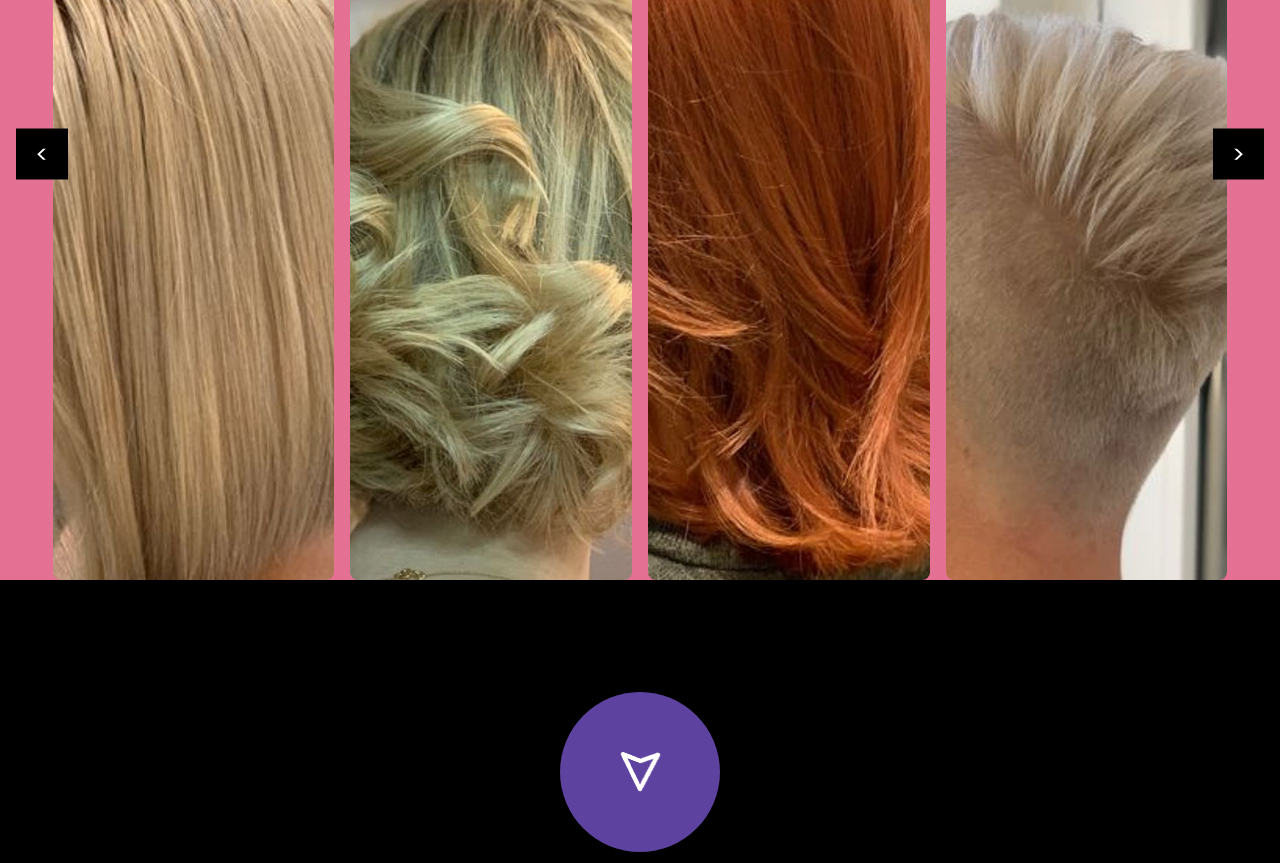
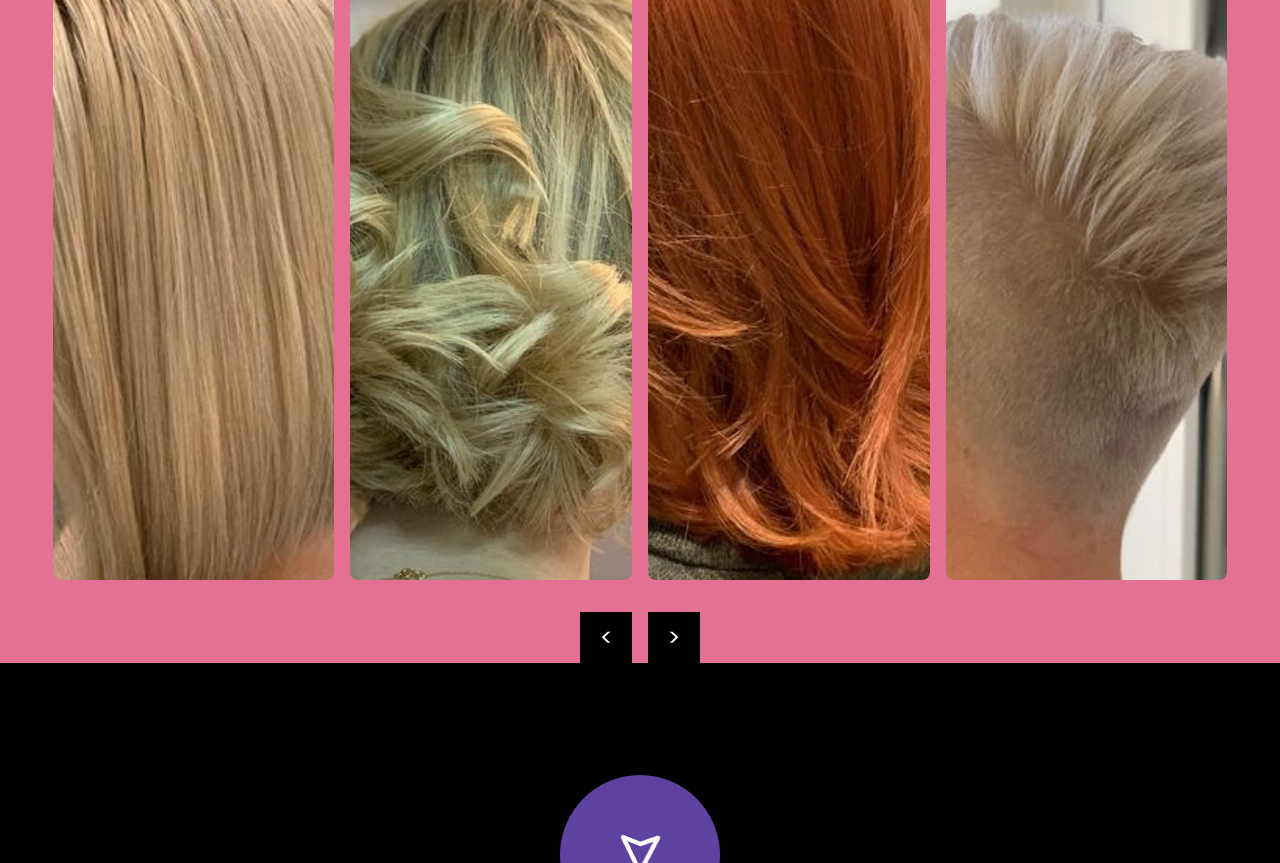
Before and after one commit to piknik1979/katarzyna-podhajska-fryzjerstwo, a React (Create React App) app: page / in a window 1280 px wide. Shown: the part 2200-3063 px from the top of the page. Built offline with nearby package versions, Linux system fonts and the light colour scheme.

Commit message:
przyciski na dole w portfolio

```diff
--- a/src/components/Portfolio.jsx
+++ b/src/components/Portfolio.jsx
@@ -77,72 +77,15 @@ function Portfolio() {
   const [startIndex, setStartIndex] = useState(0);
 
   const images = [
-    portfolio01,
-    portfolio02,
-    portfolio03,
-    portfolio04,
-    portfolio05,
-    portfolio06,
-    portfolio07,
-    portfolio08,
-    portfolio09,
-    portfolio10,
-    portfolio11,
-    portfolio12,
-    portfolio13,
-    portfolio14,
-    portfolio15,
-    portfolio16,
-    portfolio17,
-    portfolio18,
-    portfolio19,
-    portfolio20,
-    portfolio21,
-    portfolio22,
-    portfolio23,
-    portfolio24,
-    portfolio25,
-    portfolio26,
-    portfolio27,
-    portfolio28,
-    portfolio29,
-    portfolio30,
-    portfolio31,
-    portfolio32,
-    portfolio33,
-    portfolio34,
-    portfolio35,
-    portfolio36,
-    portfolio37,
-    portfolio38,
-    portfolio39,
-    portfolio40,
-    portfolio41,
-    portfolio42,
-    portfolio43,
-    portfolio44,
-    portfolio45,
-    portfolio46,
-    portfolio47,
-    portfolio48,
-    portfolio49,
-    portfolio50,
-    portfolio51,
-    portfolio52,
-    portfolio53,
-    portfolio54,
-    portfolio55,
-    portfolio56,
-    portfolio57,
-    portfolio58,
-    portfolio59,
-    portfolio60,
-    portfolio61,
-    portfolio62,
-    portfolio63,
-    portfolio64,
-    portfolio65,
-    portfolio66,
+    portfolio01, portfolio02, portfolio03, portfolio04, portfolio05, portfolio06, portfolio07, portfolio08,
+    portfolio09, portfolio10, portfolio11, portfolio12, portfolio13, portfolio14, portfolio15, portfolio16,
+    portfolio17, portfolio18, portfolio19, portfolio20, portfolio21, portfolio22, portfolio23, portfolio24,
+    portfolio25, portfolio26, portfolio27, portfolio28, portfolio29, portfolio30, portfolio31, portfolio32,
+    portfolio33, portfolio34, portfolio35, portfolio36, portfolio37, portfolio38, portfolio39, portfolio40,
+    portfolio41, portfolio42, portfolio43, portfolio44, portfolio45, portfolio46, portfolio47, portfolio48,
+    portfolio49, portfolio50, portfolio51, portfolio52, portfolio53, portfolio54, portfolio55, portfolio56,
+    portfolio57, portfolio58, portfolio59, portfolio60, portfolio61, portfolio62, portfolio63, portfolio64,
+    portfolio65, portfolio66,
   ];
 
   const itemsToShow = window.innerWidth < 1080 ? 1 : 4; // 1 zdjęcie na mobilnej, 4 na desktopowej
@@ -164,9 +107,6 @@ function Portfolio() {
         animate={controls}
         transition={{ delay: 0.03, type: "tween", duration: 0.8 }}
       >
-        <button className="prev" onClick={handlePrev}>
-          &lt;
-        </button>
         <div className="images">
           {images
             .slice(startIndex, startIndex + itemsToShow)
@@ -183,9 +123,14 @@ function Portfolio() {
               />
             ))}
         </div>
+        <div className="arrows">
+          <button className="prev" onClick={handlePrev}>
+            &lt;
+          </button>
           <button className="next" onClick={handleNext}>
             &gt;
           </button>
+        </div>
       </motion.div>
     </Section>
   );
@@ -213,6 +158,7 @@ const Section = styled.section`
     gap: 1rem;
     width: 100%;
     position: relative;
+    flex-direction: column; /* Zmieniamy na kolumnę, aby strzałki były pod zdjęciami */
 
     .images {
       display: flex;
@@ -237,55 +183,24 @@ const Section = styled.section`
       }
     }
 
+    .arrows {
+      display: flex;
+      justify-content: center;
+      gap: 1rem;
+      margin-top: 1rem;
+
       button {
         background-color: var(--primary-color);
         color: #fff;
         border: none;
         cursor: pointer;
-      z-index: 10;
+        padding: 0.5rem 1.2rem;
+        font-size: 1.5rem;
         transition: all 0.3s ease;
 
-      /* Strzałki dla desktop */
-      padding: 0.5rem 1.2rem;
-      font-size: 1.5rem;
-
-      /* Strzałki dla mobilnych */
         @media screen and (max-width: 1080px) {
           padding: 0.2rem 0.4rem; /* Małe strzałki */
           font-size: 0.8rem;
-      }
-    }
-
-    .prev {
-      position: absolute;
-      left: 1rem; /* Węższe odstępy na mobilnej */
-      transform: translateY(-50%);
-
-      /* Mobilna wersja */
-      @media screen and (max-width: 1080px) {
-        left: 0.2rem;
-      }
-    }
-
-    .next {
-      position: absolute;
-      right: 1rem;
-      transform: translateY(-50%);
-
-      /* Mobilna wersja */
-      @media screen and (max-width: 1080px) {
-        right: 0.2rem;
-      }
-    }
-  }
-
-  /* Centrowanie dla obu wersji */
-  @media screen and (min-width: 280px) and (max-width: 1080px) {
-    .carousel {
-      .images {
-        .image {
-          max-width: 60%; /* Zdjęcie między strzałkami */
-          height: 400px; /* Wyższe proporcje */
         }
       }
     }
```
Lines whose indentation alone changed are shown as unchanged.
